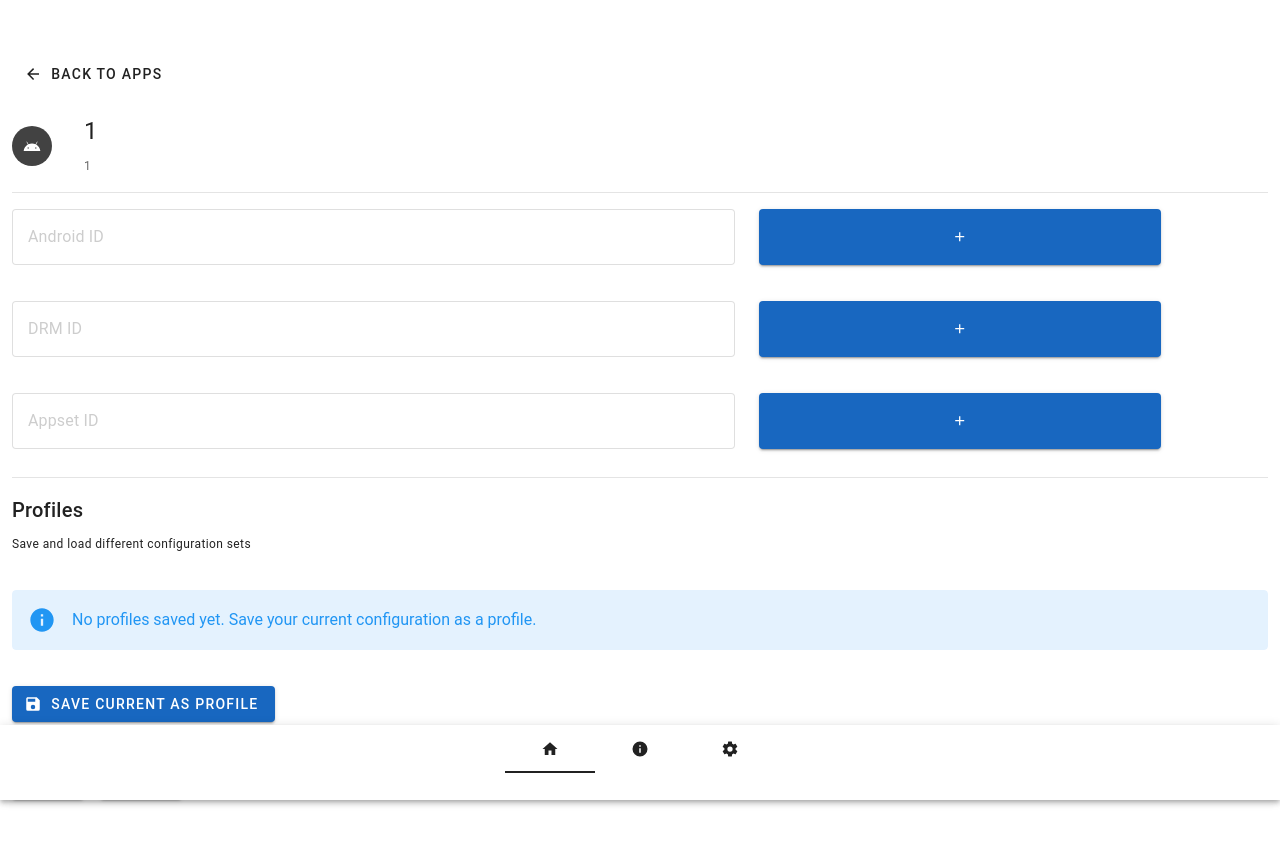
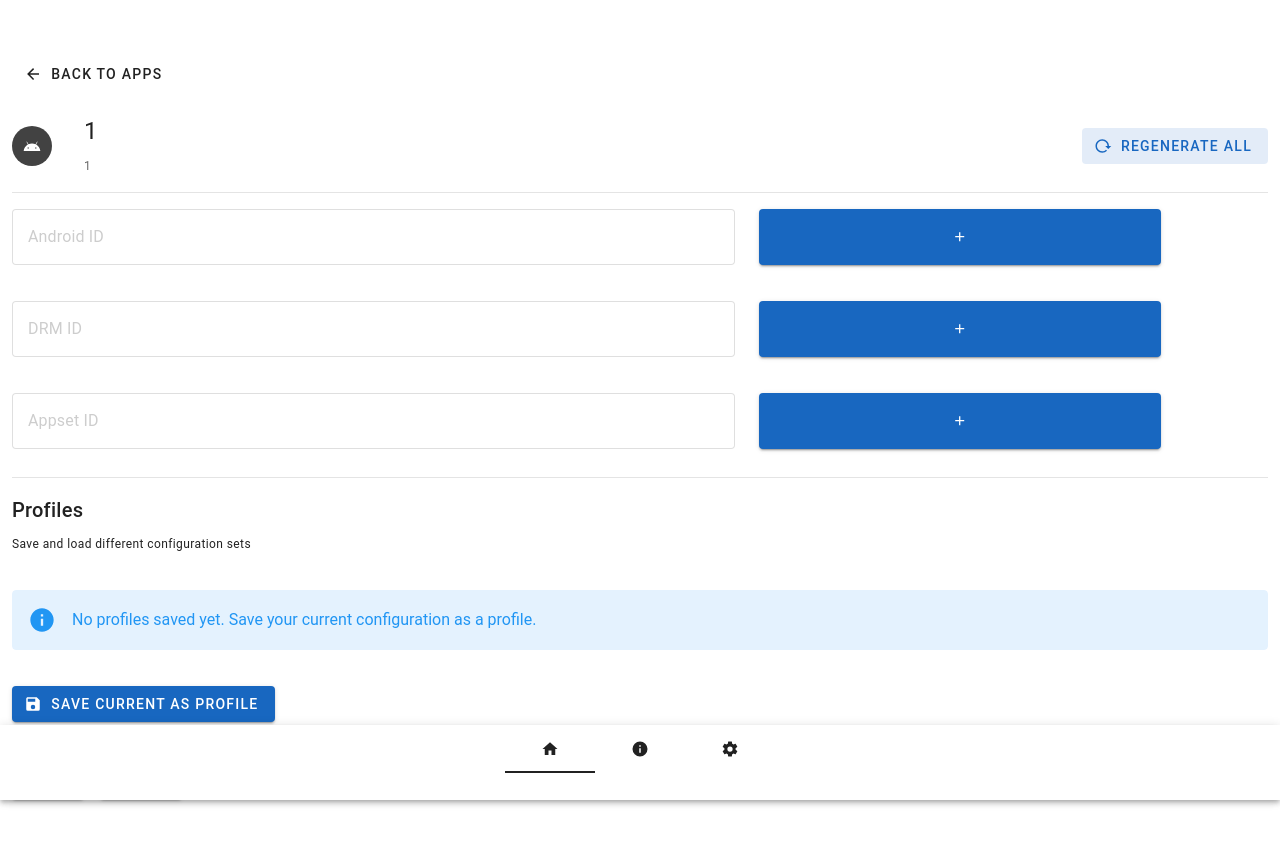
Before and after one commit to alexyao2015/androidspoofer, a Vue app in the folder ui/: page /#/app/1 in a window 1280 px wide. Shown: the top 844 px of the page. Built offline with nearby package versions, Linux system fonts and the light colour scheme.

Commit message:
add regenerate all

```diff
--- a/ui/src/components/AppConfigEditor.vue
+++ b/ui/src/components/AppConfigEditor.vue
@@ -1,5 +1,5 @@
 <script setup lang="ts">
-import { mdiArrowLeft } from "@mdi/js";
+import { mdiArrowLeft, mdiReload } from "@mdi/js";
 import {
   computed,
   defineAsyncComponent,
@@ -75,6 +75,15 @@ const allConfigTypes = computed(() => {
 const handleBack = () => {
   router.push({ name: "home" });
 };
+
+const handleRegenerateAll = () => {
+  // Regenerate all configured values for this app
+  pref.rwPreferences.config.apps.forEach((config) => {
+    if (config.key === props.appId && config.type in appConfigTypeMetadata) {
+      config.value = appConfigTypeMetadata[config.type].generate();
+    }
+  });
+};
 </script>
 
 <template>
@@ -95,6 +104,16 @@ const handleBack = () => {
         <h2 class="text-h5 mb-2">{{ appFriendlyName }}</h2>
         <p class="text-caption text-medium-emphasis">{{ appId }}</p>
       </v-col>
+      <v-col cols="auto">
+        <v-btn
+          @click="handleRegenerateAll"
+          color="primary"
+          variant="tonal"
+          :prepend-icon="mdiReload"
+        >
+          Regenerate All
+        </v-btn>
+      </v-col>
     </v-row>
 
     <v-divider class="my-4" />
```
